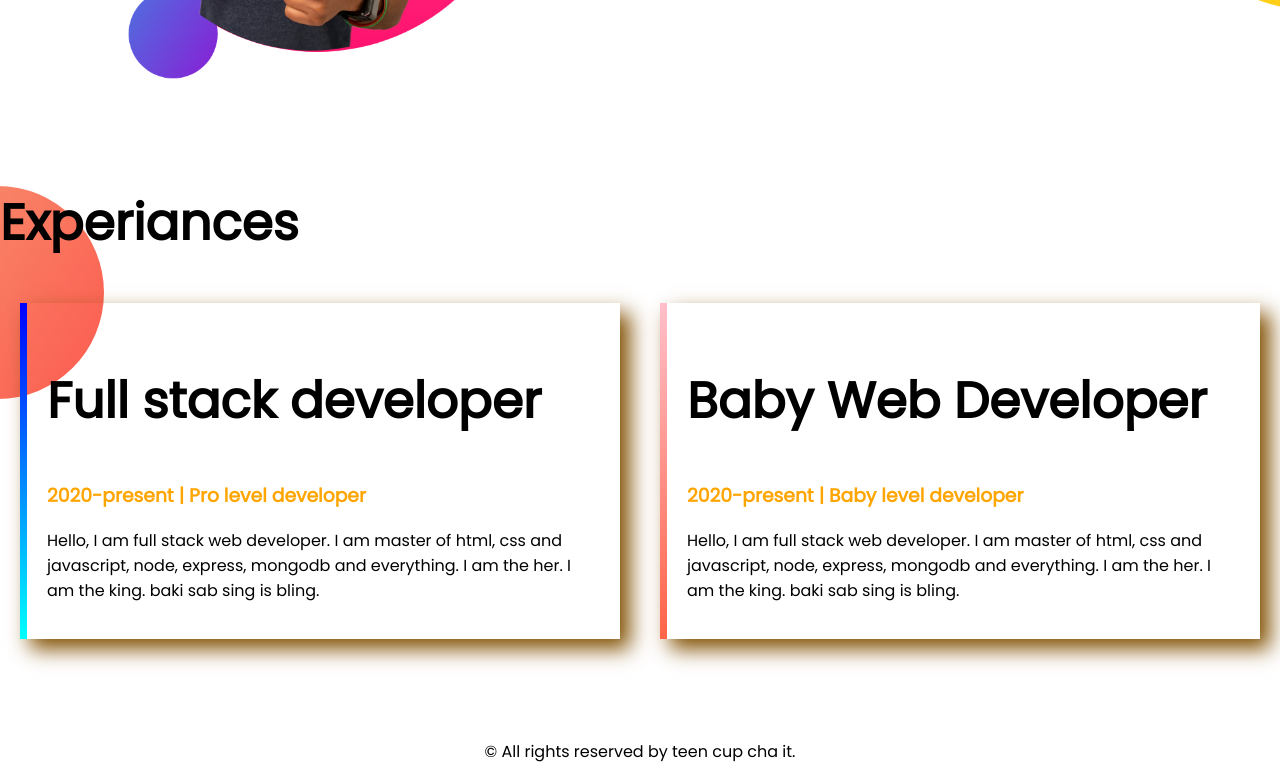
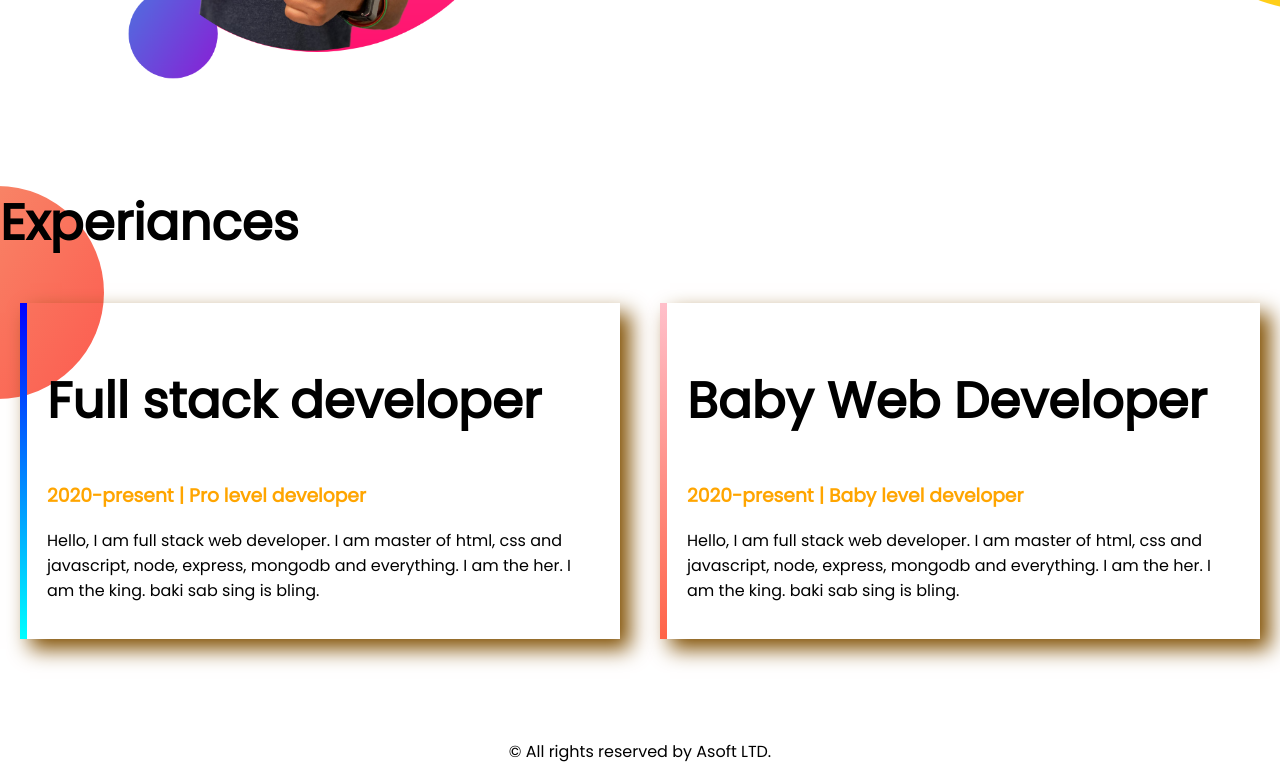
Before and after one commit to asif2508/asif-s-portfolio, a plain HTML site: page index.html in a window 1280 px wide. Shown: the part 928-1708 px from the top of the page. Drawn offline with Linux system fonts and the light colour scheme.

Commit message:
first commit

```diff
--- a/index.html
+++ b/index.html
@@ -52,7 +52,7 @@
         </div>
     </section>
     <footer>
-        <p id="footer-id">© All rights reserved by teen cup cha it.</p>
+        <p id="footer-id">© All rights reserved by Asoft LTD.</p>
     </footer>
 </body>
 </html>
```
Also changed, not shown: me-removebg-preview.png (deleted), me.jpg (deleted), 4 other files.
